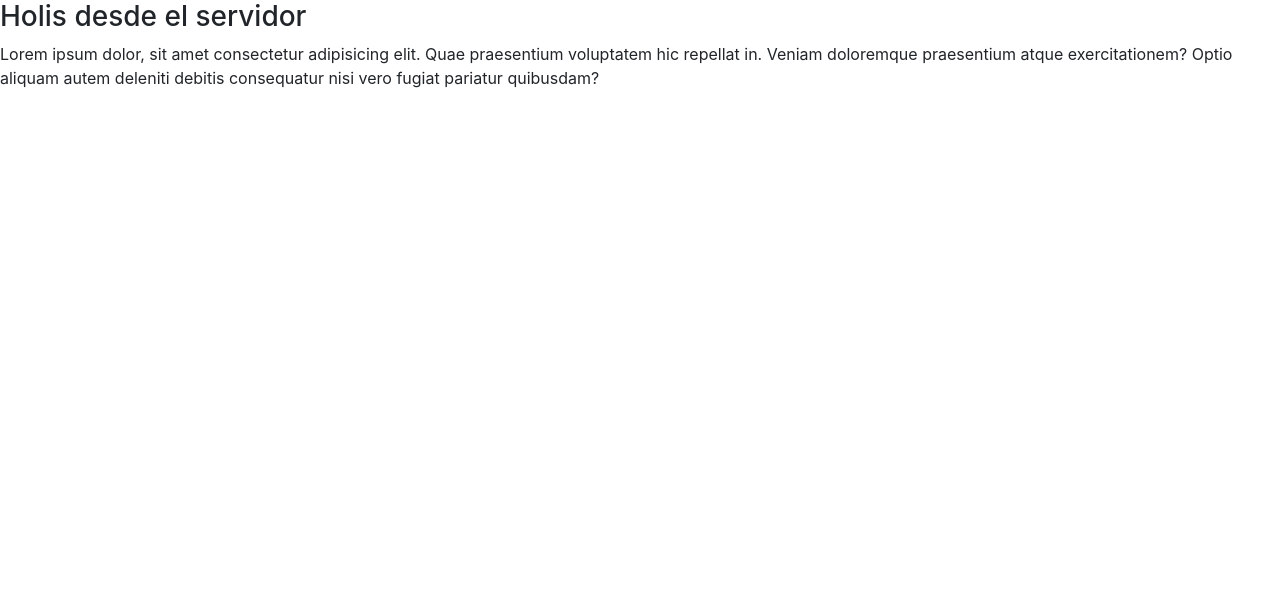
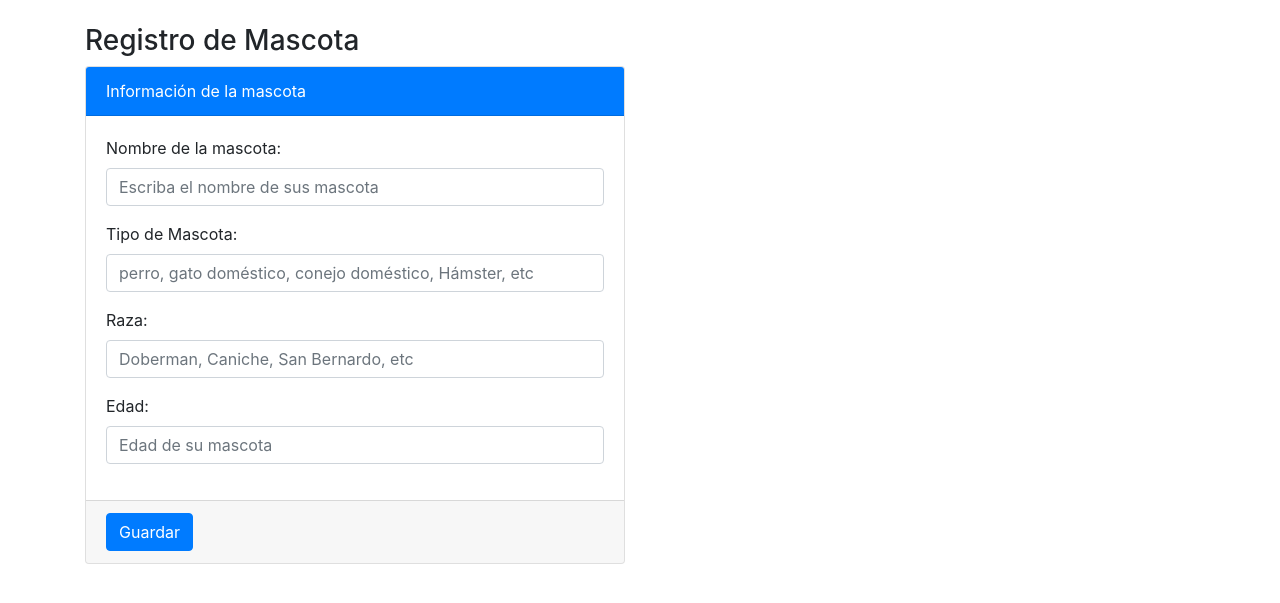
Before and after one commit to SrRuben/intro-flask, a Flask app: page /contacto2 in a window 1280 px wide. Shown: the top 603 px of the page. Run offline with Flask 3, Linux system fonts and the light colour scheme; some libraries are stand-ins or nearby versions.

Commit message:
formulario-animal

```diff
--- a/app.py
+++ b/app.py
@@ -1,4 +1,4 @@
-from flask import Flask, render_template
+from flask import Flask, render_template, request
 
 app = Flask(__name__)
 
@@ -15,6 +15,12 @@ def contacto():
 def contacto2():
     return render_template('contacto.html')
 
+@app.route('/guardar-mascota', methods=['POST'])
+def guardarMascota():
+    print(request.form)
+    nombreMascota = request.form.get('txtNombreMascota')
+    return f"Ya llego tu mascota <strong>{nombreMascota}</strong> al servidor"
+
 # se pregunta por el proceso principal
 if __name__=='__main__':
     app.run(debug=True)
--- a/modificacionmanu.txt
+++ /dev/null
@@ -1 +0,0 @@
-modificacion de colaboracion
--- a/templates/contacto.html
+++ b/templates/contacto.html
@@ -7,8 +7,56 @@
     <link rel="stylesheet" href="{{ url_for('static', filename='css/bootstrap.min.css') }}">
 </head>
 <body>
-    <h3>Holis desde el servidor</h3>
-    <p>Lorem ipsum dolor, sit amet consectetur adipisicing elit. Quae praesentium voluptatem hic repellat in. Veniam doloremque praesentium atque exercitationem? Optio aliquam autem deleniti debitis consequatur nisi vero fugiat pariatur quibusdam?</p>
+
+    <div class="container mt-4">
+        <h3>Registro de Mascota</h3>
+
+        <div class="row">
+            <!-- columna de la mascota -->
+            <div class="col col-md-6">
+
+                <!-- Formulario -->
+                <form action="{{ url_for('guardarMascota') }}" method="post">
+                    <div class="card">
+                        <div class="card-header bg-primary text-white">Información de la mascota</div>
+                        <div class="card-body">
+                            <div class="form-group">
+                                <label for="txtNombreMascota">Nombre de la mascota:</label>
+                                <input type="text" class="form-control" placeholder="Escriba el nombre de sus mascota" name="txtNombreMascota" id="txtNombreMascota">
+                            </div>
+                            <div class="form-group">
+                                <label for="txtTipoMascota">Tipo de Mascota:</label>
+                                <input type="text" class="form-control" placeholder="perro, gato doméstico, conejo doméstico, Hámster, etc" name="txtTipoMascota" id="txtTipoMascota">
+                            </div>
+                            <div class="form-group">
+                                <label for="txtRaza">Raza:</label>
+                                <input type="text" class="form-control" placeholder="Doberman, Caniche, San Bernardo, etc" name="txtRaza" id="txtRaza">
+                            </div>
+                            <div class="form-group">
+                                <label for="txtEdad">Edad:</label>
+                                <input type="number" class="form-control" placeholder="Edad de su mascota" name="txtEdad" id="txtEdad">
+                            </div>
+                        </div>
+                        <div class="card-footer">
+                            <button type="submit" class="btn btn-primary" name="btnGuardar" id="btnGuardar">Guardar</button>
+                        </div>
+                    </div>
+                </form>
+                <!--  -->
+
+            </div>
+            <!--  -->
+        </div>
+
+        <div class="row mt-4 d-none" id="rowAlerta">
+            <div class="col col-md-12">
+                <div class="alert alert-success">
+                    <strong>Registro Exitoso!</strong>
+                    <div class="row" id="mostrarAlerta"></div>
+                </div>
+            </div>
+        </div>
+    </div>
 
     <script src="{{ url_for('static', filename='js/jquery.min.js') }}"></script>
     <script src="{{ url_for('static', filename='js/popper.min.js') }}"></script>
```
